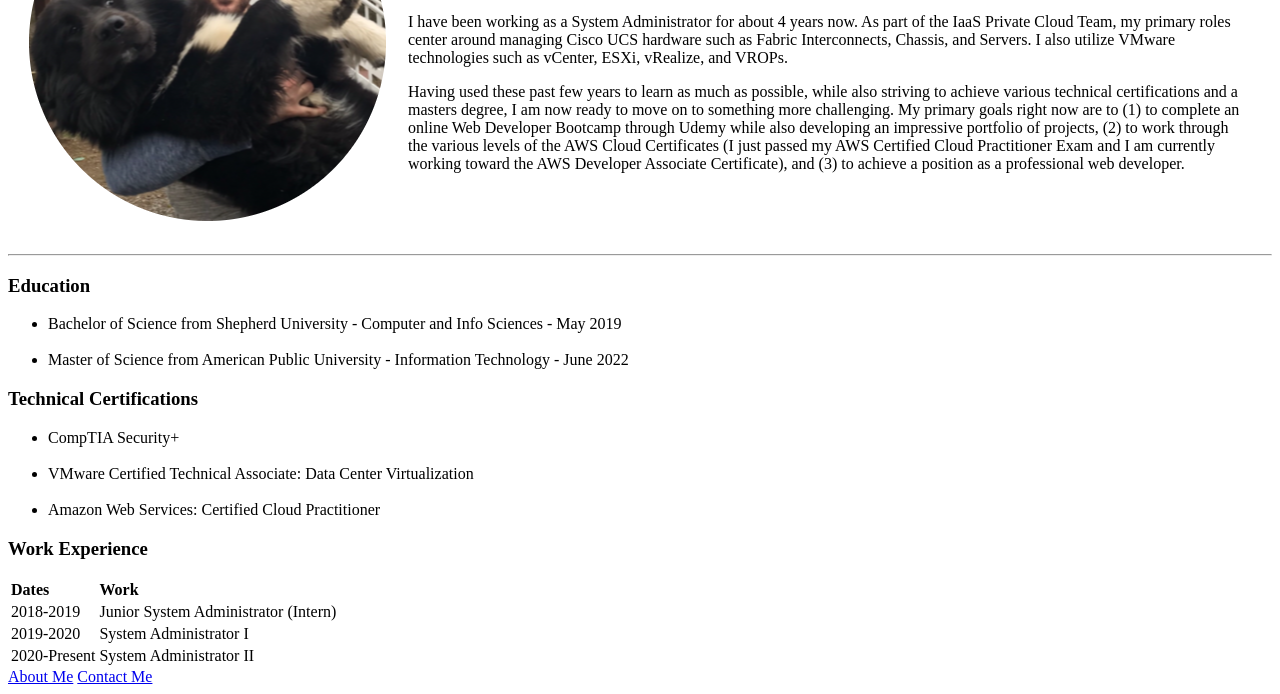
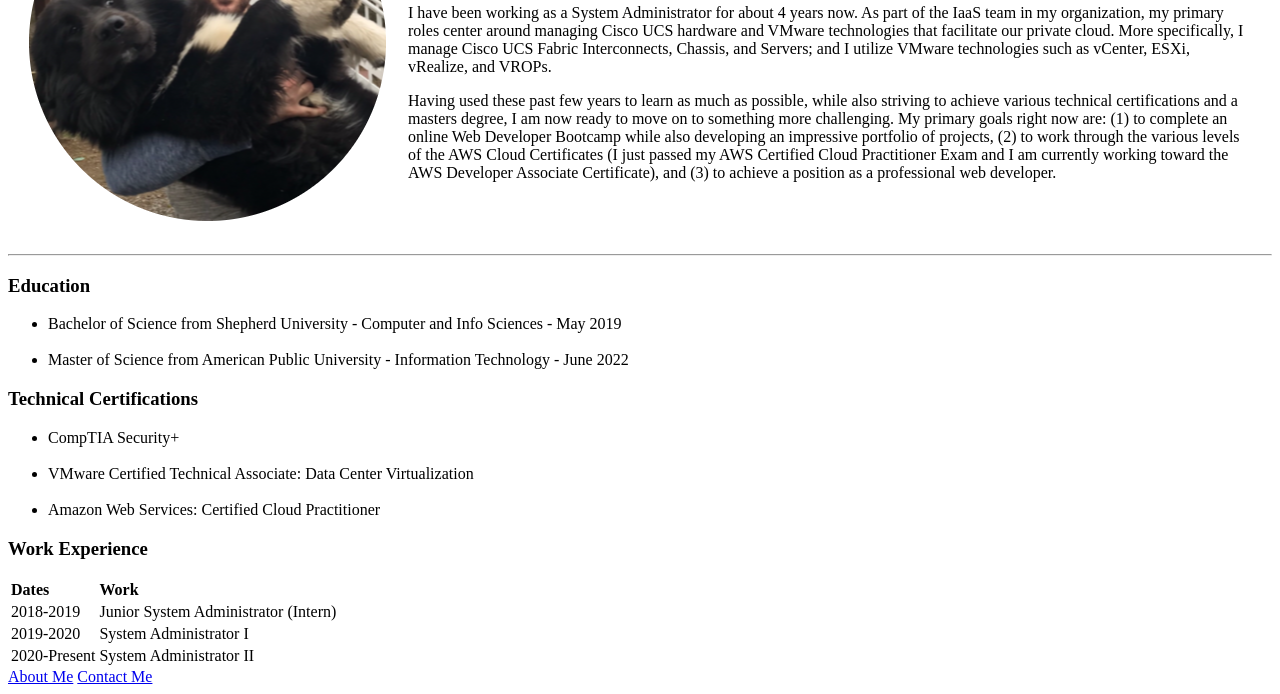
Before and after one commit to willmill1/cv, a plain HTML site: page index.html in a window 1280 px wide. Shown: the part 165-859 px from the top of the page. Drawn offline with Linux system fonts and the light colour scheme.

Commit message:
update index.html

```diff
--- a/index.html
+++ b/index.html
@@ -17,11 +17,12 @@
 
                 <p><em>System Administrator and Aspiring Web Developer</em></p>
                 <p>I have been working as a System Administrator for about 4 years now.
-                As part of the IaaS Private Cloud Team, my primary roles center around managing Cisco UCS hardware such as Fabric Interconnects,
-                Chassis, and Servers. I also utilize VMware technologies such as vCenter, ESXi, vRealize, and VROPs.</p>
+                As part of the IaaS team in my organization, my primary roles center around managing Cisco UCS hardware and VMware technologies that
+                facilitate our private cloud. More specifically, I manage Cisco UCS Fabric Interconnects, Chassis, and Servers; and I utilize VMware
+                technologies such as vCenter, ESXi, vRealize, and VROPs.</p>
                 <p>Having used these past few years to learn as much as possible, while also striving to achieve various technical certifications
-                and a masters degree, I am now ready to move on to something more challenging. My primary goals right now are to (1) to
-                complete an online Web Developer Bootcamp through Udemy while also developing an impressive portfolio of projects, (2) to work
+                and a masters degree, I am now ready to move on to something more challenging. My primary goals right now are: (1) to
+                complete an online Web Developer Bootcamp while also developing an impressive portfolio of projects, (2) to work
                 through the various levels of the AWS Cloud Certificates (I just passed my AWS Certified Cloud Practitioner Exam and I am currently
                 working toward the AWS Developer Associate Certificate), and (3) to achieve a position as a professional web developer.
                 </p>
```
